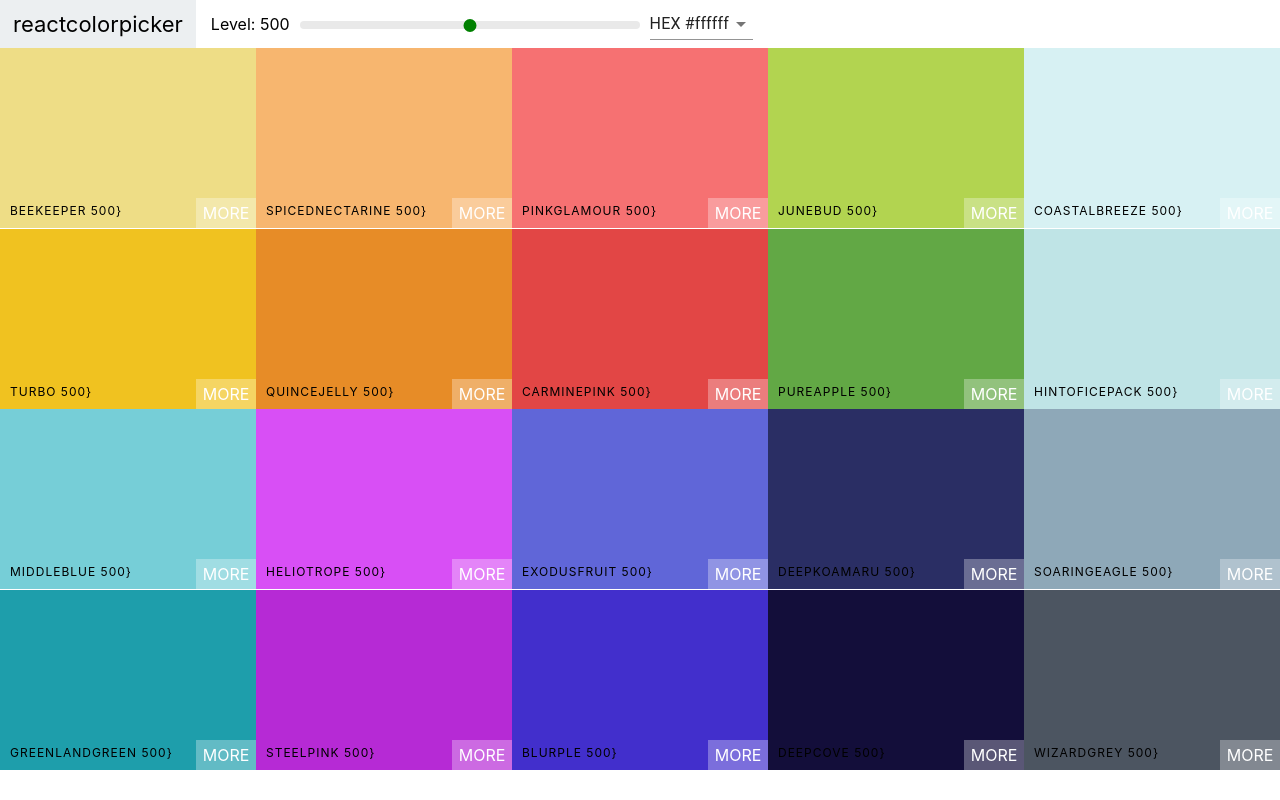
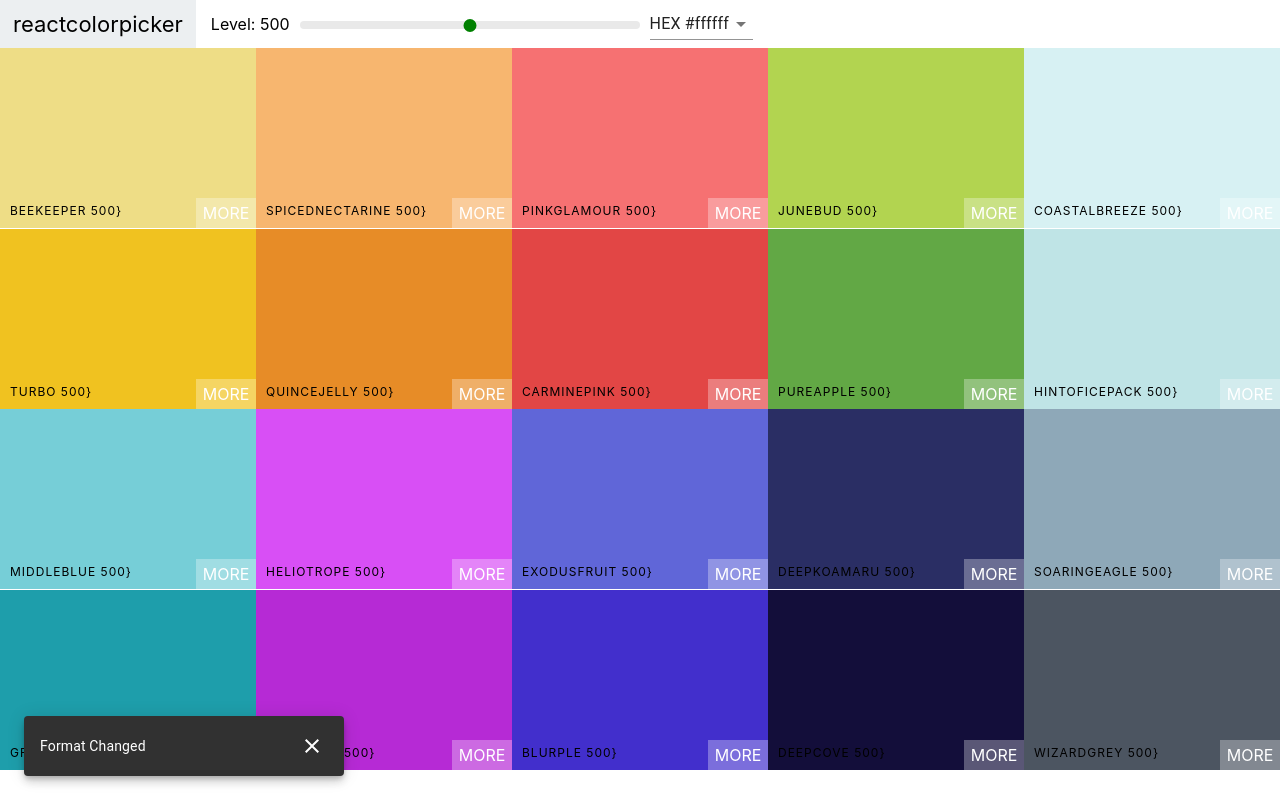
Before and after one commit to dballowe7912/color-picker-react, a React (Create React App) app: page / in a window 1280 px wide. Built offline with nearby package versions, Linux system fonts and the light colour scheme.

Commit message:
Added Snackbar from material ui

```diff
--- a/package.json
+++ b/package.json
@@ -4,6 +4,7 @@
   "private": true,
   "dependencies": {
     "@material-ui/core": "^4.11.3",
+    "@material-ui/icons": "^4.11.2",
     "@testing-library/jest-dom": "^5.11.9",
     "@testing-library/react": "^11.2.5",
     "@testing-library/user-event": "^12.7.1",
--- a/src/components/Navbar/Navbar.js
+++ b/src/components/Navbar/Navbar.js
@@ -2,6 +2,10 @@
 import Slider, { Range } from 'rc-slider';
 import MenuItem from "@material-ui/core/MenuItem";
 import Select from "@material-ui/core/Select";
+import Snackbar from '@material-ui/core/Snackbar';
+import CloseIcon from '@material-ui/icons/Close';
+import IconButton from '@material-ui/core/IconButton';
+
 import 'rc-slider/assets/index.css';
 import "./Navbar.css";
 
@@ -11,10 +15,12 @@
         super(props);
 
         this.state = {
-            format: "hex"
+            format: "hex",
+            open: true
         };
 
         this.handleChange = this.handleChange.bind(this);
+        this.closeSnackbar = this.closeSnackbar.bind(this);
     }
 
     handleChange(event) {
@@ -22,6 +28,11 @@
         this.props.handleChange(event.target.value);
     }
 
+    closeSnackbar() {
+        this.setState({
+            open: false
+        })
+    }
 
     render() {
         const { level, changeLevel, handleChange } = this.props;
@@ -53,6 +64,21 @@
                         <MenuItem value="rgba">RGBA rgba(255, 255, 255, 1.0)</MenuItem>
                     </Select>
                 </div>
+                <Snackbar
+                    anchorOrigin={{ vertical: "bottom", horizontal: "left" }}
+                    open={this.state.open}
+                    autoHideDuration={3000}
+                    message={<span id="message-id">Format Changed</span>}
+                    ContentProps={{
+                        "aria-describedby": "message-id"
+                    }}
+                    action={[
+                        <IconButton onClick={this.closeSnackbar} color="inherit">
+                            <CloseIcon />
+                        </IconButton>
+                    ]}
+
+                />
             </header>
         )
     }
```
Also changed, not shown: 1 other file (tests, documents, lock files or other folders).
